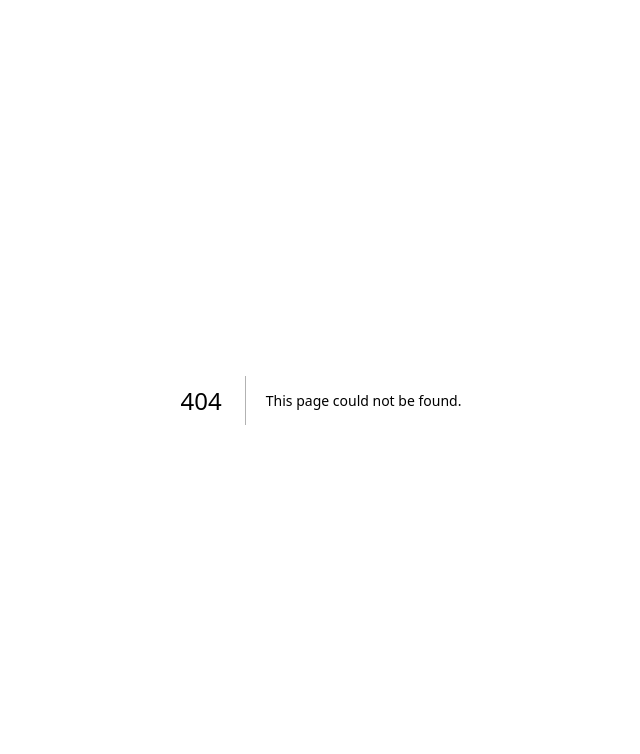
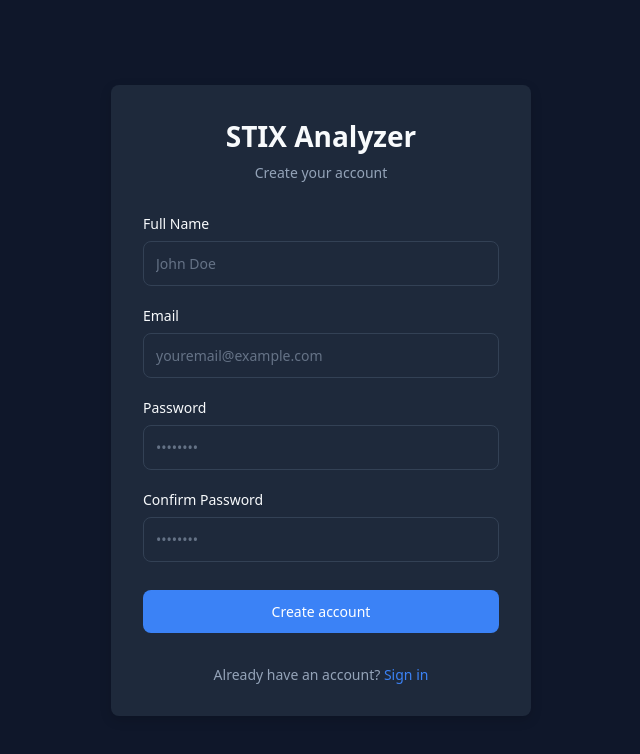
Before and after one commit to JacopoCeravolo/thesis-app, a Next.js app: page /register in a window 1280 px wide. Before the commit this address had no page. Shown: the top 754 px of the page, without its empty margins (319-959 px from the left). Built offline with nearby package versions, Linux system fonts and the light colour scheme.

Commit message:
login and register page

```diff
--- /dev/null
+++ b/src/app/login/auth.module.css
@@ -0,0 +1,129 @@
+.container {
+  display: flex;
+  flex-direction: column;
+  justify-content: center;
+  align-items: center;
+  min-height: 100vh;
+  background-color: var(--background-color);
+  color: var(--text-color);
+  padding: 1.5rem;
+}
+
+.formContainer {
+  width: 100%;
+  max-width: 420px;
+  background-color: var(--accent-color);
+  border-radius: var(--radius);
+  box-shadow: 0 4px 12px rgba(0, 0, 0, 0.15);
+  padding: 2rem;
+}
+
+.header {
+  text-align: center;
+  margin-bottom: 2rem;
+}
+
+.title {
+  font-size: 1.75rem;
+  font-weight: 700;
+  margin-bottom: 0.5rem;
+  color: var(--text-color);
+}
+
+.subtitle {
+  font-size: 0.875rem;
+  color: var(--text-secondary);
+}
+
+.form {
+  display: flex;
+  flex-direction: column;
+  gap: 1.25rem;
+}
+
+.formGroup {
+  display: flex;
+  flex-direction: column;
+  gap: 0.5rem;
+}
+
+.labelRow {
+  display: flex;
+  justify-content: space-between;
+  align-items: center;
+}
+
+.label {
+  font-size: 0.875rem;
+  font-weight: 500;
+  color: var(--text-color);
+}
+
+.input {
+  padding: 0.75rem;
+  border-radius: var(--radius);
+  background-color: var(--background-color);
+  border: 1px solid var(--border-color);
+  font-size: 0.875rem;
+  color: var(--text-color);
+  width: 100%;
+}
+
+.input:focus {
+  outline: none;
+  border-color: var(--primary-color);
+  box-shadow: 0 0 0 1px var(--primary-color);
+}
+
+.input::placeholder {
+  color: var(--text-secondary);
+  opacity: 0.6;
+}
+
+.forgotPassword {
+  font-size: 0.75rem;
+  color: var(--primary-color);
+  text-decoration: none;
+}
+
+.forgotPassword:hover {
+  text-decoration: underline;
+}
+
+.submitButton {
+  margin-top: 0.5rem;
+  padding: 0.75rem;
+  background-color: var(--primary-color);
+  color: white;
+  border: none;
+  border-radius: var(--radius);
+  font-size: 0.875rem;
+  font-weight: 500;
+  cursor: pointer;
+  transition: background-color 0.2s;
+}
+
+.submitButton:hover {
+  background-color: var(--primary-dark);
+}
+
+.submitButton:disabled {
+  opacity: 0.7;
+  cursor: not-allowed;
+}
+
+.footer {
+  margin-top: 2rem;
+  text-align: center;
+  font-size: 0.875rem;
+  color: var(--text-secondary);
+}
+
+.link {
+  color: var(--primary-color);
+  text-decoration: none;
+}
+
+.link:hover {
+  text-decoration: underline;
+}
--- /dev/null
+++ b/src/app/register/page.tsx
@@ -0,0 +1,114 @@
+"use client"
+
+import { useState } from 'react'
+import { useRouter } from 'next/navigation'
+import Link from 'next/link'
+import styles from '../login/auth.module.css'
+
+export default function RegisterPage() {
+  const [name, setName] = useState('')
+  const [email, setEmail] = useState('')
+  const [password, setPassword] = useState('')
+  const [confirmPassword, setConfirmPassword] = useState('')
+  const [loading, setLoading] = useState(false)
+  const router = useRouter()
+
+  const handleSubmit = async (e: React.FormEvent) => {
+    e.preventDefault()
+
+    if (password !== confirmPassword) {
+      alert('Passwords do not match')
+      return
+    }
+
+    setLoading(true)
+
+    // Simulate registration for now
+    setTimeout(() => {
+      setLoading(false)
+      router.push('/')
+    }, 1000)
+  }
+
+  return (
+    <div className={styles.container}>
+      <div className={styles.formContainer}>
+        <div className={styles.header}>
+          <h1 className={styles.title}>STIX Analyzer</h1>
+          <p className={styles.subtitle}>Create your account</p>
+        </div>
+
+        <form onSubmit={handleSubmit} className={styles.form}>
+          <div className={styles.formGroup}>
+            <label htmlFor="name" className={styles.label}>Full Name</label>
+            <input
+              type="text"
+              id="name"
+              className={styles.input}
+              value={name}
+              onChange={(e) => setName(e.target.value)}
+              placeholder="John Doe"
+              required
+            />
+          </div>
+
+          <div className={styles.formGroup}>
+            <label htmlFor="email" className={styles.label}>Email</label>
+            <input
+              type="email"
+              id="email"
+              className={styles.input}
+              value={email}
+              onChange={(e) => setEmail(e.target.value)}
+              placeholder="youremail@example.com"
+              required
+            />
+          </div>
+
+          <div className={styles.formGroup}>
+            <label htmlFor="password" className={styles.label}>Password</label>
+            <input
+              type="password"
+              id="password"
+              className={styles.input}
+              value={password}
+              onChange={(e) => setPassword(e.target.value)}
+              placeholder="••••••••"
+              required
+            />
+          </div>
+
+          <div className={styles.formGroup}>
+            <label htmlFor="confirmPassword" className={styles.label}>Confirm Password</label>
+            <input
+              type="password"
+              id="confirmPassword"
+              className={styles.input}
+              value={confirmPassword}
+              onChange={(e) => setConfirmPassword(e.target.value)}
+              placeholder="••••••••"
+              required
+            />
+          </div>
+
+          <button
+            type="submit"
+            className={styles.submitButton}
+            disabled={loading}
+          >
+            {loading ? 'Creating account...' : 'Create account'}
+          </button>
+        </form>
+
+        <div className={styles.footer}>
+          <p>
+            Already have an account?{' '}
+            <Link href="/login" className={styles.link}>
+              Sign in
+            </Link>
+          </p>
+        </div>
+      </div>
+    </div>
+  )
+}
--- a/src/components/navbar.module.css
+++ b/src/components/navbar.module.css
@@ -3,14 +3,17 @@
   position: sticky;
   top: 0;
   z-index: 10;
-  background-color: var(--card-bg);
+  background-color: var(--accent-color);
 }
 
 .container {
   display: flex;
   height: 4rem;
   align-items: center;
-  padding: 0 1rem;
+  padding: 0 1.5rem;
+  max-width: 1200px;
+  margin: 0 auto;
+  width: 100%;
 }
 
 .logo {
@@ -19,13 +22,15 @@
   gap: 0.5rem;
   font-weight: 700;
   font-size: 1.25rem;
+  text-decoration: none;
+  color: var(--text-color);
 }
 
 .actions {
   margin-left: auto;
   display: flex;
   align-items: center;
-  gap: 0.5rem;
+  gap: 1rem;
 }
 
 .iconButton {
@@ -56,3 +61,33 @@
   font-weight: 500;
   cursor: pointer;
 }
+
+.authLink {
+  color: var(--text-color);
+  text-decoration: none;
+  font-size: 0.875rem;
+  font-weight: 500;
+  padding: 0.5rem;
+  border-radius: var(--radius);
+  transition: background-color 0.2s;
+}
+
+.authLink:hover {
+  background-color: var(--accent-hover);
+}
+
+.registerButton {
+  background-color: var(--primary-color);
+  color: white;
+  border: none;
+  border-radius: var(--radius);
+  padding: 0.5rem 1rem;
+  font-size: 0.875rem;
+  font-weight: 500;
+  cursor: pointer;
+  transition: background-color 0.2s;
+}
+
+.registerButton:hover {
+  background-color: var(--primary-dark);
+}
```
Also changed, not shown: src/app/login/page.tsx (added, +85 -0 lines), src/components/navbar.tsx (+27 -2 lines).
